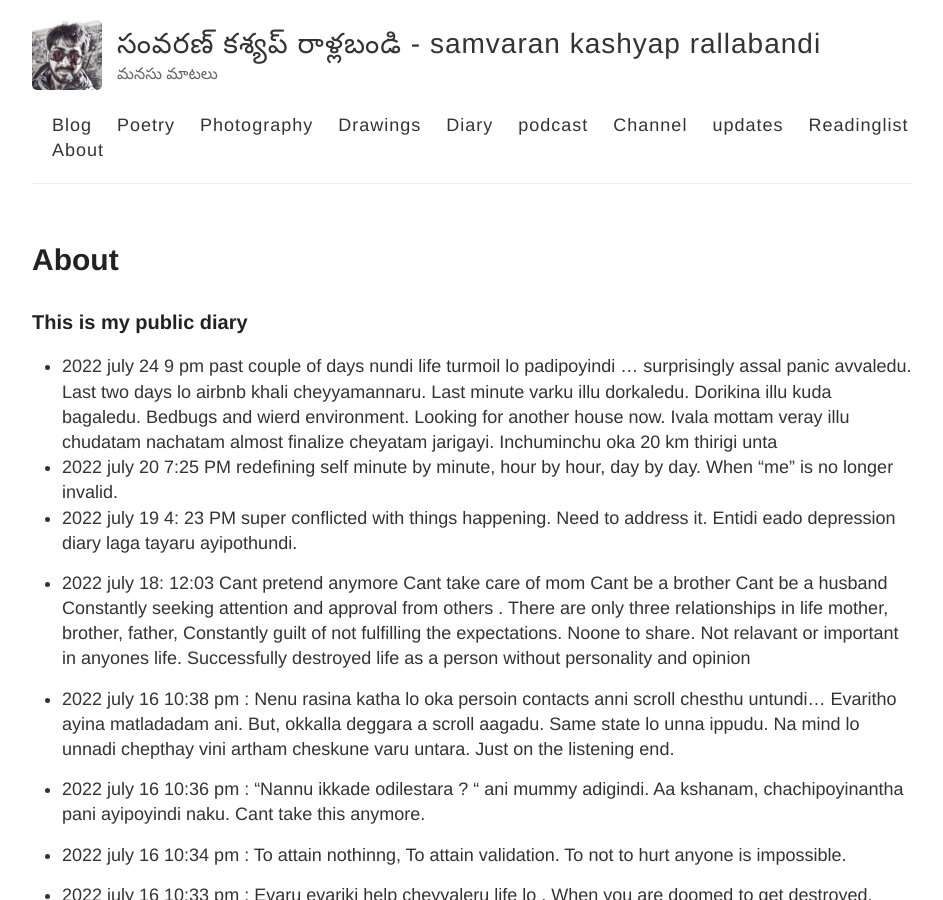
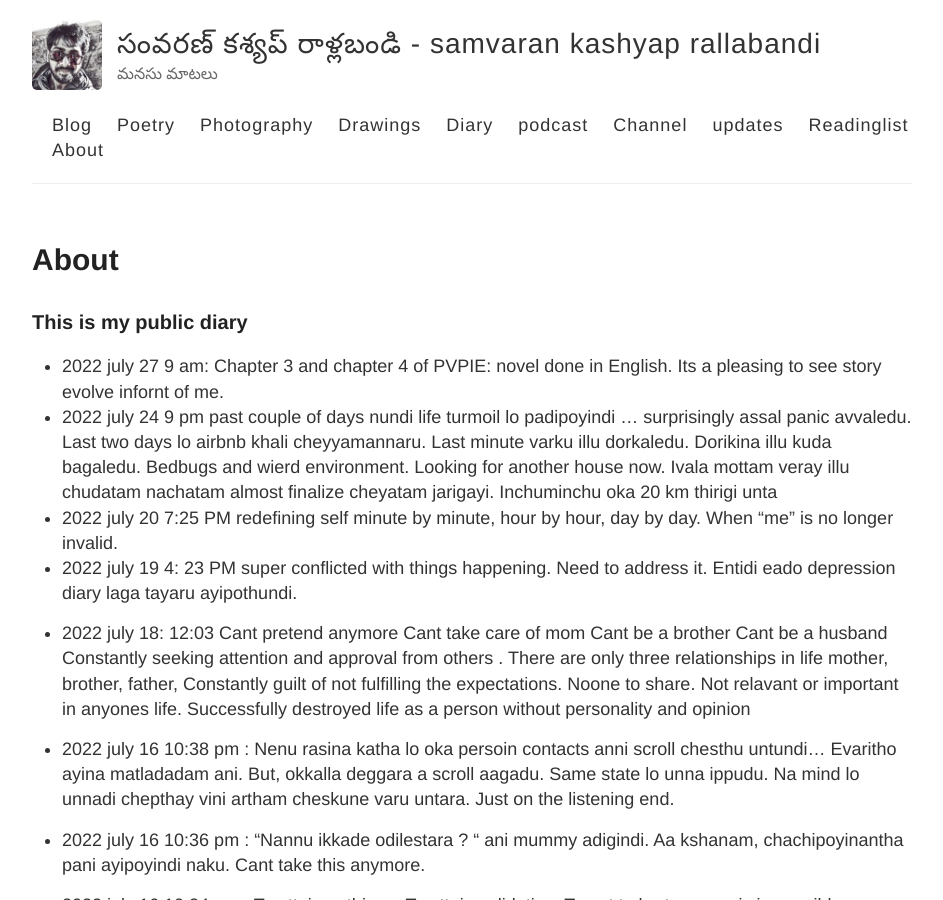
Before and after one commit to rsk/rsk.github.io, a Jekyll site: the page built from updates.md, in a window 1280 px wide and 900 px high. Shown: the whole window, without its empty margins (168-1111 px from the left). Built offline with Jekyll 4.4.1, drawn with Linux system fonts in a browser that asks for light colours; comment, search, counter and statistics services are not loaded.

Commit message:
Update updates.md

```diff
--- a/updates.md
+++ b/updates.md
@@ -6,6 +6,7 @@ permalink: /updates/
 
 
 ### This is my public diary
+- 2022 july 27 9 am: Chapter 3 and chapter 4 of PVPIE: novel done in English. Its a pleasing to see story evolve infornt of me.
 - 2022 july 24 9 pm past couple of days nundi life turmoil lo padipoyindi ... surprisingly assal panic avvaledu. Last two days lo airbnb khali cheyyamannaru.
   Last minute varku illu dorkaledu. Dorikina illu kuda bagaledu. Bedbugs and wierd environment. Looking for another house now.
   Ivala mottam veray illu chudatam nachatam almost finalize cheyatam jarigayi. Inchuminchu oka 20 km thirigi unta
```
